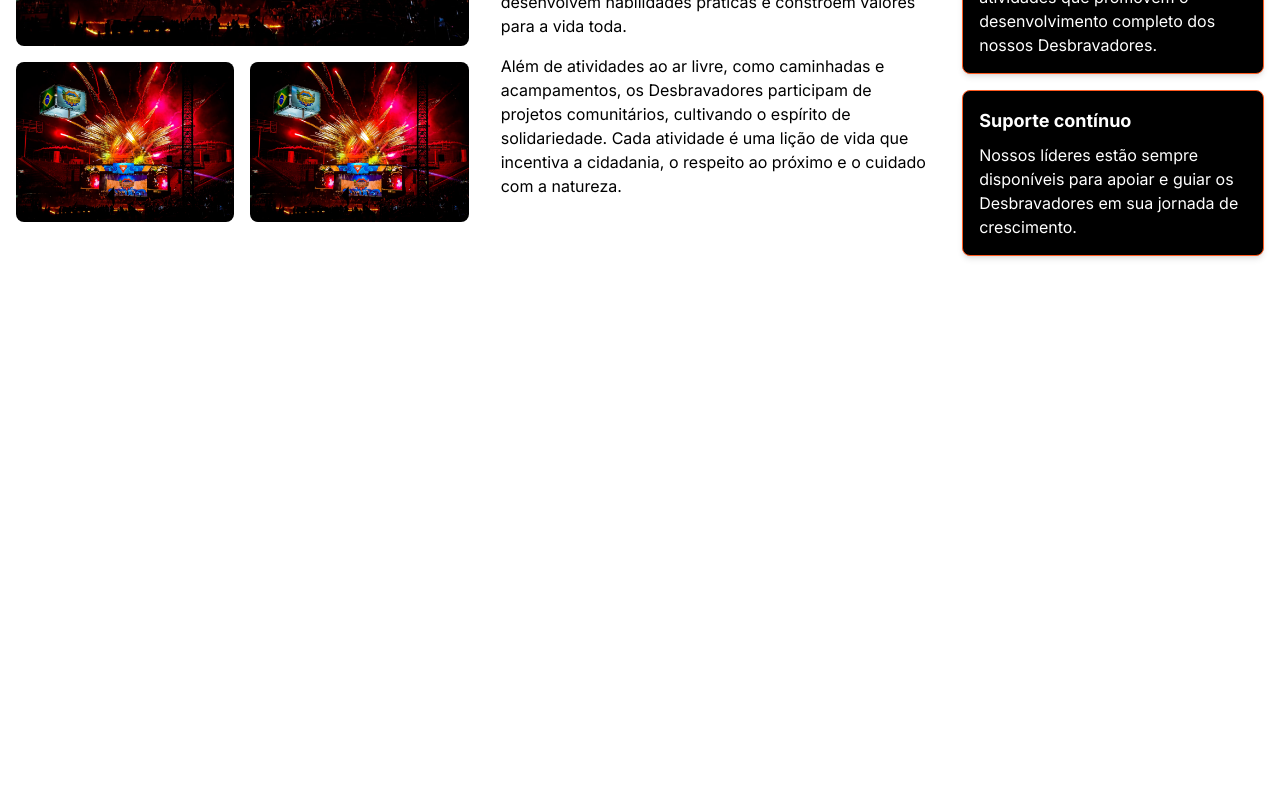
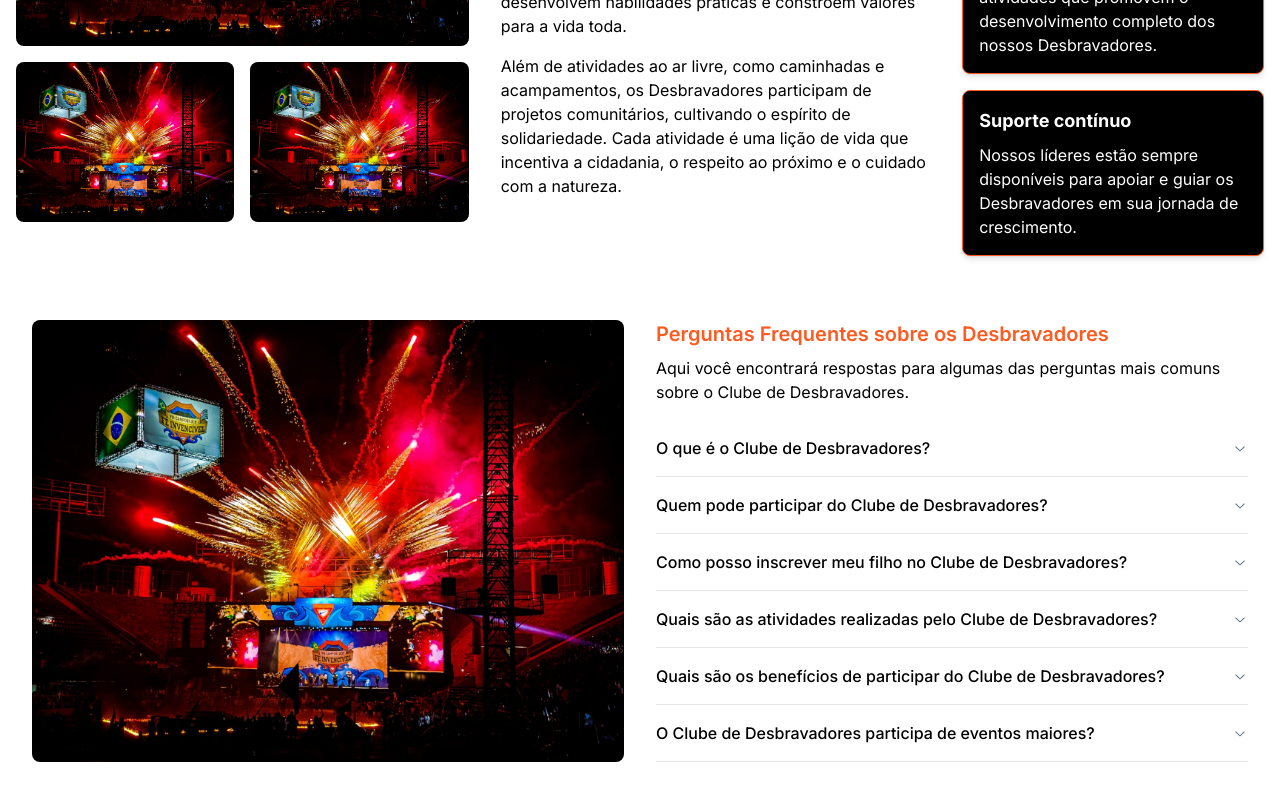
Before and after one commit to VictorJunqueira1/portfolio-desbravadores, a Next.js app: page / in a window 1280 px wide. Shown: the part 2231-3031 px from the top of the page. Before the commit the page ends 2567 px from the top, so only its background shows below. Built offline with nearby package versions, Linux system fonts and the light colour scheme.

Commit message:
[feat] Criando seção de perguntas frequentes.

```diff
--- a/package.json
+++ b/package.json
@@ -9,6 +9,7 @@
     "lint": "next lint"
   },
   "dependencies": {
+    "@radix-ui/react-accordion": "^1.2.0",
     "@radix-ui/react-dialog": "^1.1.1",
     "@radix-ui/react-icons": "^1.3.0",
     "@radix-ui/react-navigation-menu": "^1.2.0",
--- a/src/app/page.tsx
+++ b/src/app/page.tsx
@@ -1,6 +1,7 @@
 "use client";
 
 import AdventureSection from "@/components/AdventureSection";
+import FAQ from "@/components/FAQ";
 import HeroSection from "@/components/HeroSection";
 import { NavigationMenuMain } from "@/components/NavigationMenu";
 import { Timeline } from "@/components/Timeline";
@@ -25,6 +26,7 @@ const Page = () => {
         <div className="mx-auto max-w-7xl px-10 xl:px-0 mb-12">
           <Timeline />
           <Widget />
+          <FAQ />
         </div>
       </div>
     </>
--- /dev/null
+++ b/src/components/FAQ.tsx
@@ -0,0 +1,72 @@
+import {
+    Accordion,
+    AccordionContent,
+    AccordionItem,
+    AccordionTrigger,
+} from "@/components/ui/accordion"
+
+import Image from "next/image";
+
+interface FAQItem {
+    question: string;
+    answer: string;
+}
+
+const faqItems: FAQItem[] = [
+    {
+        question: "O que é o Clube de Desbravadores?",
+        answer: "O Clube de Desbravadores é uma organização para jovens com idades entre 10 e 15 anos, promovida pela Igreja Adventista do Sétimo Dia. O clube se dedica a ajudar os jovens a desenvolver habilidades práticas, fortalecer seu caráter e explorar o mundo ao seu redor através de atividades ao ar livre, projetos de serviço comunitário e aprendizado em diversas áreas.",
+    },
+    {
+        question: "Quem pode participar do Clube de Desbravadores?",
+        answer: "Qualquer jovem com idades entre 10 e 15 anos pode se tornar um desbravador, independentemente de sua religião ou crenças. O clube está aberto a todos que desejam participar das atividades e aprender com os programas oferecidos.",
+    },
+    {
+        question: "Como posso inscrever meu filho no Clube de Desbravadores?",
+        answer: "Para inscrever seu filho, entre em contato com o clube de desbravadores mais próximo. Você pode encontrar informações de contato no site da Igreja Adventista local ou perguntar na igreja adventista mais próxima. Geralmente, há um formulário de inscrição e uma pequena taxa de adesão.",
+    },
+    {
+        question: "Quais são as atividades realizadas pelo Clube de Desbravadores?",
+        answer: "O clube oferece uma ampla gama de atividades, incluindo: Acampamentos e caminhadas, estudos da natureza e habilidades de sobrevivência, projetos de serviço comunitário, artes e ofícios, esportes e recreação, atividades espirituais e desenvolvimento pessoal",
+    },
+    {
+        question: "Quais são os benefícios de participar do Clube de Desbravadores?",
+        answer: "Os desbravadores desenvolvem habilidades práticas, aprendem a trabalhar em equipe, ganham autoconfiança e fazem novos amigos. Além disso, eles participam de atividades que promovem o crescimento pessoal e espiritual.",
+    },
+    {
+        question: "O Clube de Desbravadores participa de eventos maiores?",
+        answer: "Sim, além das atividades locais, os desbravadores frequentemente participam de eventos regionais, nacionais e até internacionais, como camporis, que são grandes encontros de desbravadores cheios de aventuras, aprendizado e diversão.",
+    }
+];
+
+export default function Widget() {
+    return (
+        <div className="flex flex-col lg:flex-row p-4 md:p-6 lg:p-8 bg-background space-y-6 lg:space-y-0 lg:space-x-8">
+            <div className="relative flex-1 min-h-[300px] lg:min-h-0">
+                <Image
+                    fill
+                    src="/images/campori-pic.jpg"
+                    alt="Desbravadores em atividade"
+                    className="rounded-lg object-cover"
+                    sizes="(max-width: 768px) 100vw, (min-width: 769px) 50vw"
+                />
+            </div>
+            <div className="flex-1">
+                <h2 className="text-xl font-semibold text-orange-500">Perguntas Frequentes sobre os Desbravadores</h2>
+                <p className="text-muted-foreground mt-2">
+                    Aqui você encontrará respostas para algumas das perguntas mais comuns sobre o Clube de Desbravadores.
+                </p>
+                <div className="mt-4">
+                    <Accordion type="single" collapsible>
+                        {faqItems.map((item, index) => (
+                            <AccordionItem key={index} value={`item-${index}`}>
+                                <AccordionTrigger>{item.question}</AccordionTrigger>
+                                <AccordionContent>{item.answer}</AccordionContent>
+                            </AccordionItem>
+                        ))}
+                    </Accordion>
+                </div>
+            </div>
+        </div>
+    );
+}
--- /dev/null
+++ b/src/components/ui/accordion.tsx
@@ -0,0 +1,57 @@
+"use client"
+
+import * as React from "react"
+import * as AccordionPrimitive from "@radix-ui/react-accordion"
+import { ChevronDownIcon } from "@radix-ui/react-icons"
+
+import { cn } from "@/lib/utils"
+
+const Accordion = AccordionPrimitive.Root
+
+const AccordionItem = React.forwardRef<
+  React.ElementRef<typeof AccordionPrimitive.Item>,
+  React.ComponentPropsWithoutRef<typeof AccordionPrimitive.Item>
+>(({ className, ...props }, ref) => (
+  <AccordionPrimitive.Item
+    ref={ref}
+    className={cn("border-b", className)}
+    {...props}
+  />
+))
+AccordionItem.displayName = "AccordionItem"
+
+const AccordionTrigger = React.forwardRef<
+  React.ElementRef<typeof AccordionPrimitive.Trigger>,
+  React.ComponentPropsWithoutRef<typeof AccordionPrimitive.Trigger>
+>(({ className, children, ...props }, ref) => (
+  <AccordionPrimitive.Header className="flex">
+    <AccordionPrimitive.Trigger
+      ref={ref}
+      className={cn(
+        "flex flex-1 items-center justify-between py-4 text-left text-sm md:text-base font-medium transition-all [&[data-state=open]>svg]:rotate-180",
+        className
+      )}
+      {...props}
+    >
+      {children}
+      <ChevronDownIcon className="h-4 w-4 shrink-0 text-slate-500 transition-transform duration-200 dark:text-slate-400" />
+    </AccordionPrimitive.Trigger>
+  </AccordionPrimitive.Header>
+))
+AccordionTrigger.displayName = AccordionPrimitive.Trigger.displayName
+
+const AccordionContent = React.forwardRef<
+  React.ElementRef<typeof AccordionPrimitive.Content>,
+  React.ComponentPropsWithoutRef<typeof AccordionPrimitive.Content>
+>(({ className, children, ...props }, ref) => (
+  <AccordionPrimitive.Content
+    ref={ref}
+    className="overflow-hidden text-sm data-[state=closed]:animate-accordion-up data-[state=open]:animate-accordion-down"
+    {...props}
+  >
+    <div className={cn("pb-4 pt-0", className)}>{children}</div>
+  </AccordionPrimitive.Content>
+))
+AccordionContent.displayName = AccordionPrimitive.Content.displayName
+
+export { Accordion, AccordionItem, AccordionTrigger, AccordionContent }
--- a/tailwind.config.ts
+++ b/tailwind.config.ts
@@ -13,28 +13,54 @@ const config: Config = {
   prefix: "",
   theme: {
   	container: {
-      center: true,
-      padding: "2rem",
+  		center: 'true',
+  		padding: '2rem',
   		screens: {
-        "2xl": "1400px",
-      },
+  			'2xl': '1400px'
+  		}
   	},
   	extend: {
   		keyframes: {
-        "accordion-down": {
-          from: { height: "0" },
-          to: { height: "var(--radix-accordion-content-height)" },
+  			'accordion-down': {
+  				from: {
+  					height: '0'
   				},
-        "accordion-up": {
-          from: { height: "var(--radix-accordion-content-height)" },
-          to: { height: "0" },
+  				to: {
+  					height: 'var(--radix-accordion-content-height)'
+  				}
   			},
+  			'accordion-up': {
+  				from: {
+  					height: 'var(--radix-accordion-content-height)'
+  				},
+  				to: {
+  					height: '0'
+  				}
+  			},
+  			'accordion-down': {
+  				from: {
+  					height: '0'
+  				},
+  				to: {
+  					height: 'var(--radix-accordion-content-height)'
+  				}
+  			},
+  			'accordion-up': {
+  				from: {
+  					height: 'var(--radix-accordion-content-height)'
+  				},
+  				to: {
+  					height: '0'
+  				}
+  			}
   		},
   		animation: {
-        "accordion-down": "accordion-down 0.2s ease-out",
-        "accordion-up": "accordion-up 0.2s ease-out",
-      },
-    },
+  			'accordion-down': 'accordion-down 0.2s ease-out',
+  			'accordion-up': 'accordion-up 0.2s ease-out',
+  			'accordion-down': 'accordion-down 0.2s ease-out',
+  			'accordion-up': 'accordion-up 0.2s ease-out'
+  		}
+  	}
   },
   plugins: [
     require("tailwindcss-animate"),
```
Also changed, not shown: 1 other file (tests, documents, lock files or other folders). Lines whose indentation alone changed are shown as unchanged.
